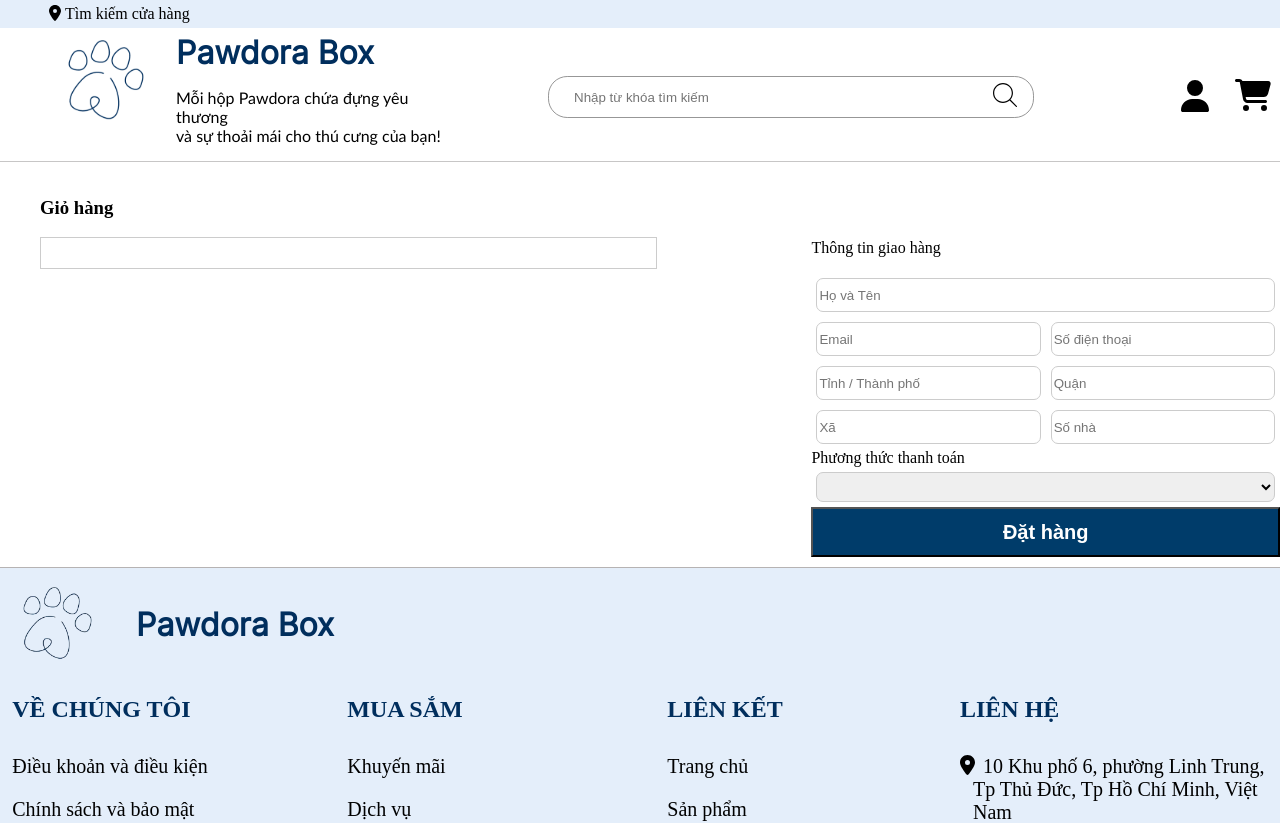
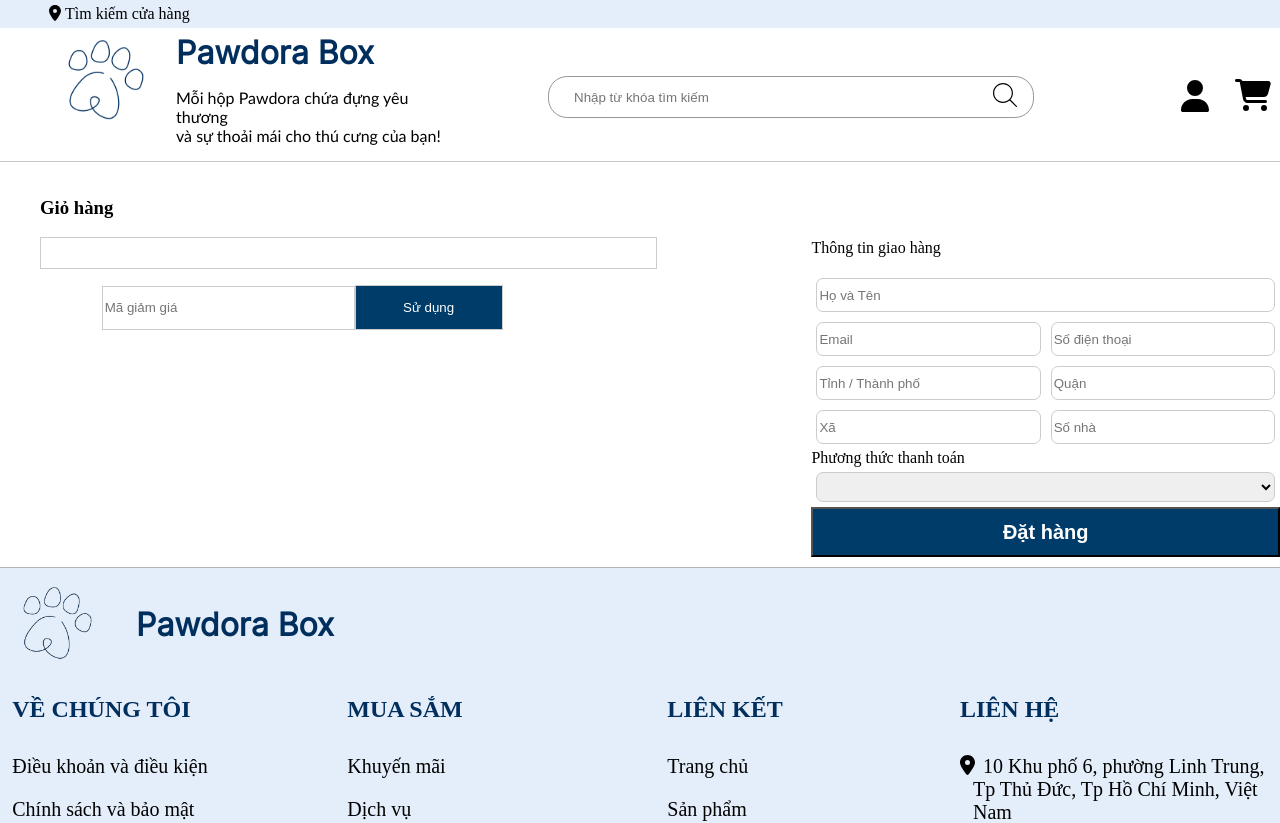
Before and after one commit to YaseiTanuki/Pawdora-Box, a React (Vite) app: page /subcartpage in a window 1280 px wide. Shown: the top 823 px of the page. Built offline with nearby package versions, Linux system fonts and the light colour scheme.

Commit message:
add pay detail

```diff
--- a/src/pages/cart/cart.jsx
+++ b/src/pages/cart/cart.jsx
@@ -76,6 +76,7 @@ const CartPage = () => {
         <>
         <Header showNav={true}/>
         <section className="cart-page">
+
             <section className="cart-list-container">
                 <h3>Giỏ hàng</h3>
                 <ul className="cart-list">
--- a/src/pages/cart/cart.scss
+++ b/src/pages/cart/cart.scss
@@ -12,8 +12,8 @@
 
     ul {
         list-style: none;
+        padding: 15px;
         border: 1px solid #ccc;
-        padding: 15px;
         li {
             border-bottom: 1px solid #ccc;
             padding-bottom: 10px;
--- a/src/pages/sub_cart_page/sub_cart_page.jsx
+++ b/src/pages/sub_cart_page/sub_cart_page.jsx
@@ -10,6 +10,15 @@ import { FontAwesomeIcon } from "@fortawesome/react-fontawesome"
 const SubCartPage = () => {
 
     const {payProduct, setPayProduct} = useContext(PayContext)
+
+    const Dealer = () =>{
+        return (
+            <article className="dealer">
+                <input type="text" placeholder="Mã giảm giá"/>
+                <button>Sử dụng</button>
+            </article>
+        )
+    }
 
     const CartProductDisplay = (props) => {
         return(
@@ -37,6 +46,7 @@ const SubCartPage = () => {
                         <li><CartProductDisplay img={item.img} name={item.name} price={item.price}/></li>
                     ))}
                 </ul>
+                <Dealer/>
             </section>
             <article className="delivery">
                 <DeliveryInfo/>
--- a/src/pages/sub_cart_page/sub_cart_page.scss
+++ b/src/pages/sub_cart_page/sub_cart_page.scss
@@ -12,3 +12,22 @@
         margin-bottom: 10px;
     }
 }
+
+.dealer {
+    margin-left: 10%;
+    width: 80%;
+
+    input {
+        width: 50%;
+        height: 40px;
+        border: 1px solid #ccc;
+    }
+
+    button {
+        border: 1px solid #ccc;
+        height: 45px;
+        width: 30%;
+        background-color: #003c6a;
+        color: white;
+    }
+}
```
